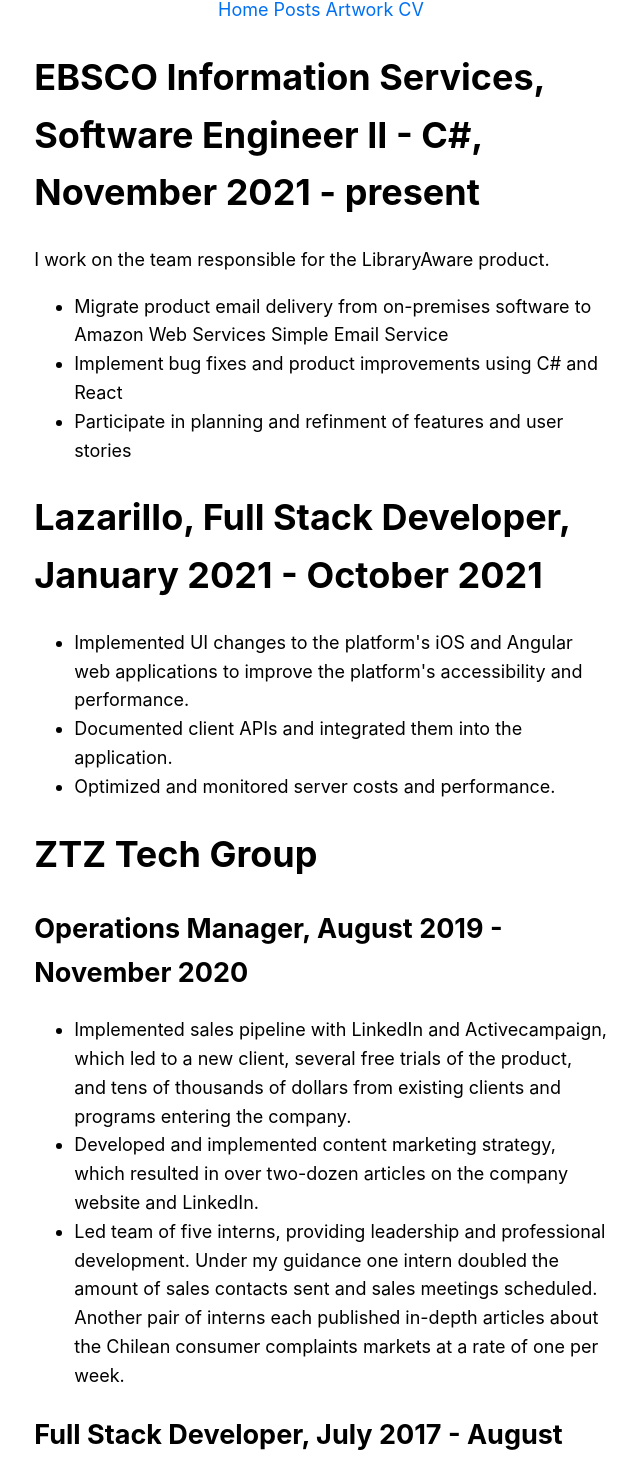
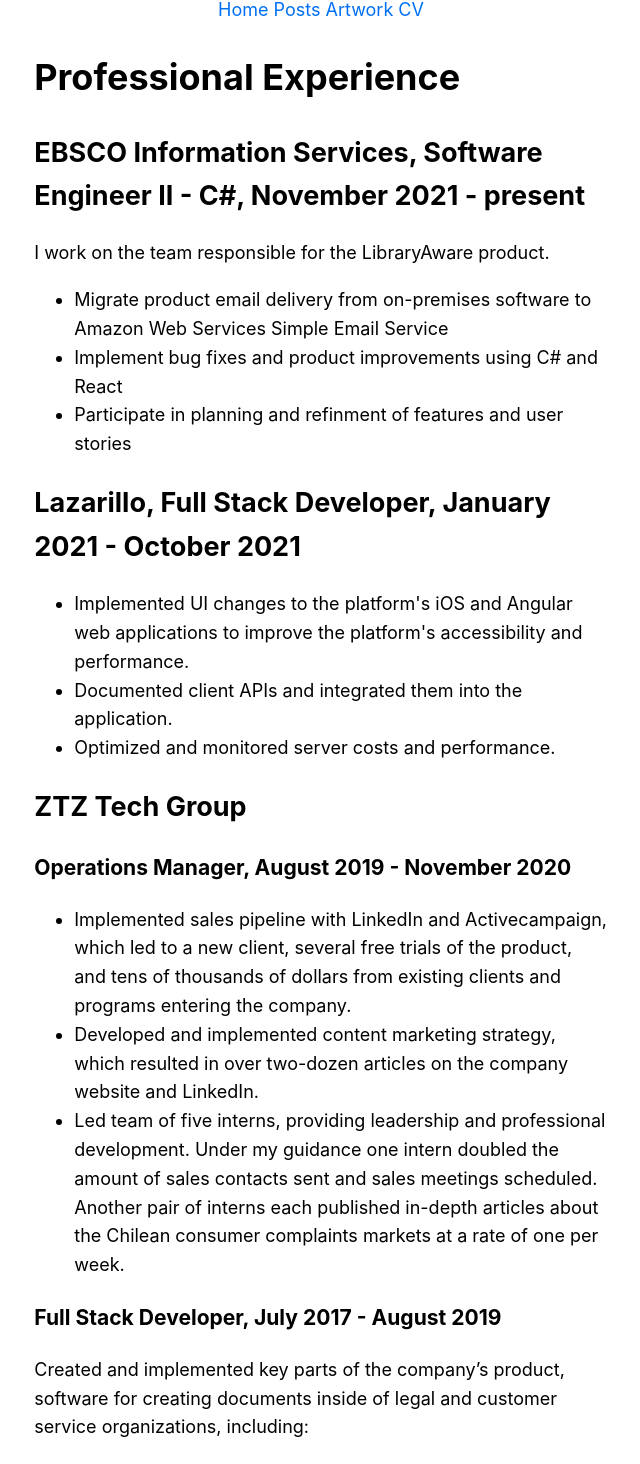
Before and after one commit to apbryant/website, a Next.js app: page /cv in a window 1280 px wide. Shown: the part 12-1476 px from the top of the page, without its empty margins (319-959 px from the left). Built offline with nearby package versions, Linux system fonts and the light colour scheme.

Commit message:
Modify headers

```diff
--- a/pages/cv.js
+++ b/pages/cv.js
@@ -7,7 +7,8 @@ export default function CV() {
     <>
     <MyHeader />
       <main>
-      <h1>EBSCO Information Services, Software Engineer II - C#, November 2021 - present</h1>
+        <h1>Professional Experience</h1>
+      <h2>EBSCO Information Services, Software Engineer II - C#, November 2021 - present</h2>
 
       <p>I work on the team responsible for the LibraryAware product.</p>
       <ul>
@@ -21,20 +22,20 @@ export default function CV() {
           Participate in planning and refinment of features and user stories
         </li>
       </ul>
-      <h1>Lazarillo, Full Stack Developer, January 2021 - October 2021</h1>
+      <h2>Lazarillo, Full Stack Developer, January 2021 - October 2021</h2>
       <ul>
         <li>Implemented UI changes to the platform's iOS and Angular web applications to improve the platform's accessibility and performance.</li>
         <li>Documented client APIs and integrated them into the application.</li>
         <li>Optimized and monitored server costs and performance.</li>
       </ul>
-      <h1>ZTZ Tech Group</h1>
-      <h2>Operations Manager, August 2019 - November 2020</h2>
+      <h2>ZTZ Tech Group</h2>
+      <h3>Operations Manager, August 2019 - November 2020</h3>
       <ul>
         <li>Implemented  sales pipeline with LinkedIn and Activecampaign, which led to a new client, several free trials of the product, and tens of thousands of dollars from  existing clients and programs entering the company.</li>
         <li>Developed and implemented content marketing strategy, which resulted in over two-dozen articles on the company website and LinkedIn.</li>
         <li>Led team of five interns, providing leadership and professional development. Under my guidance one intern doubled the amount of sales contacts sent and sales meetings scheduled. Another pair of interns each published in-depth articles about the Chilean consumer  complaints markets at a rate of one per week.</li>
       </ul>
-      <h2>Full Stack Developer, July 2017 - August 2019</h2>
+      <h3>Full Stack Developer, July 2017 - August 2019</h3>
       <p>Created and implemented key parts of the company’s product, software for creating documents inside of legal and customer service organizations, including:</p>
       <ul>
         <li>A text classification algorithm using Python and ASP.NET to classify user documents</li>
```
